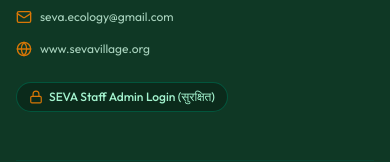
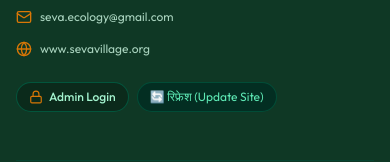
Before and after one commit to Seva479/seva-portal, a React (Vite) app: page / in a window 390 px wide. Shown: the part 9431-9593 px from the top of the page. Built offline with nearby package versions, Linux system fonts and the light colour scheme; no server answers.

Commit message:
fix(mobile): apply high-contrast dark green emblem logo, structured icon pillar cards, and admin data backup/restore

```diff
--- a/src/components/Footer.tsx
+++ b/src/components/Footer.tsx
@@ -157,13 +157,22 @@ export const Footer: React.FC<FooterProps> = ({ onNavigate, onOpenAdmin }) => {
                 </a>
               </div>
 
-              <div className="pt-3">
+              <div className="pt-3 flex flex-wrap items-center gap-2">
                 <button
                   onClick={onOpenAdmin}
                   className="inline-flex items-center gap-1.5 px-3 py-1.5 rounded-full bg-black/25 text-emerald-200 hover:text-white hover:bg-black/40 text-xs transition-colors cursor-pointer border border-emerald-800/80 font-medium"
                 >
                   <Lock className="w-3.5 h-3.5 text-[#D97706]" />
-                  <span>SEVA Staff Admin Login (सुरक्षित)</span>
+                  <span>Admin Login</span>
+                </button>
+                <button
+                  onClick={() => {
+                    window.location.href = window.location.origin + window.location.pathname + '?v=' + Date.now();
+                  }}
+                  className="inline-flex items-center gap-1 px-3 py-1.5 rounded-full bg-emerald-950/80 text-emerald-300 hover:text-white text-xs border border-emerald-800/60 cursor-pointer"
+                  title="Force refresh to load newest website version"
+                >
+                  <span>🔄 रिफ्रेश (Update Site)</span>
                 </button>
               </div>
             </div>
--- a/src/components/Navbar.tsx
+++ b/src/components/Navbar.tsx
@@ -212,9 +212,21 @@ export const Navbar: React.FC<NavbarProps> = ({
                 </button>
               </div>
 
-              {/* Institutional info */}
-              <div className="pt-3 pb-1 text-center text-[11px] text-stone-500 font-medium">
-                An Initiative of <strong className="text-[#064E36]">Sarathi Sanstha</strong> • Ralegaon, Yavatmal
+              {/* Institutional info & Cache Buster */}
+              <div className="pt-3 pb-1 text-center text-[11px] text-stone-500 font-medium space-y-1.5">
+                <div>
+                  An Initiative of <strong className="text-[#064E36]">Sarathi Sanstha</strong> • Ralegaon, Yavatmal
+                </div>
+                <div>
+                  <button
+                    onClick={() => {
+                      window.location.href = window.location.origin + window.location.pathname + '?v=' + Date.now();
+                    }}
+                    className="text-[11px] text-[#064E36] font-bold hover:underline inline-flex items-center gap-1 cursor-pointer bg-emerald-50 px-2.5 py-1 rounded-full border border-emerald-200"
+                  >
+                    <span>🔄 नवीन आवृत्ती लोड करा (Tap to Hard Refresh)</span>
+                  </button>
+                </div>
               </div>
             </div>
           </div>
```
